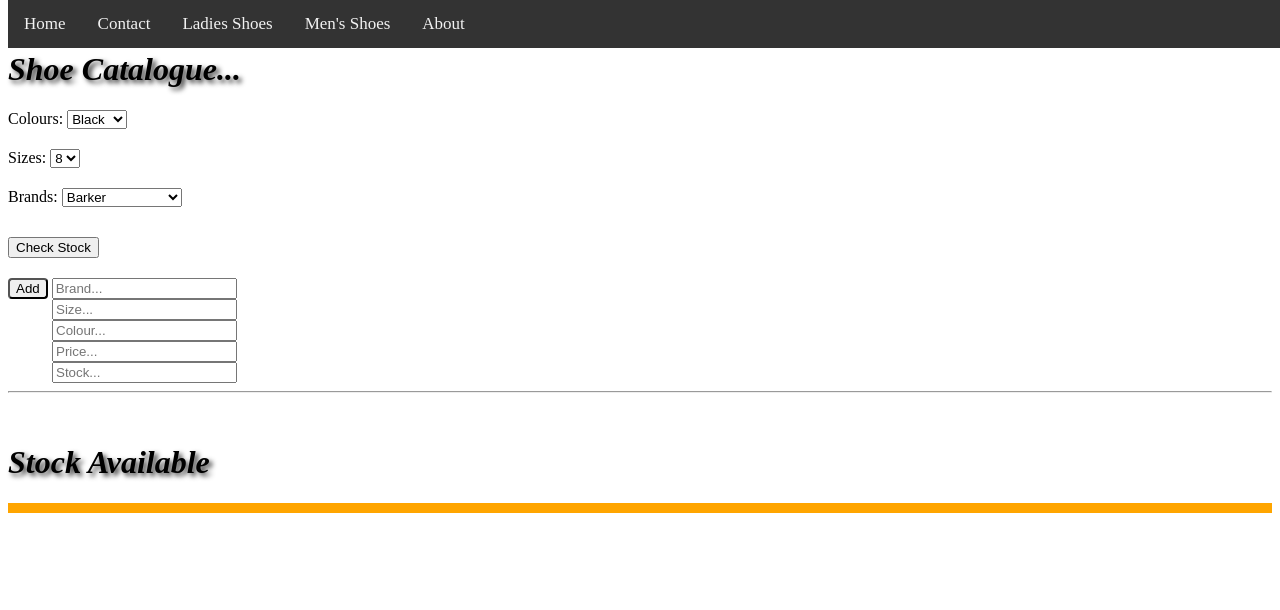
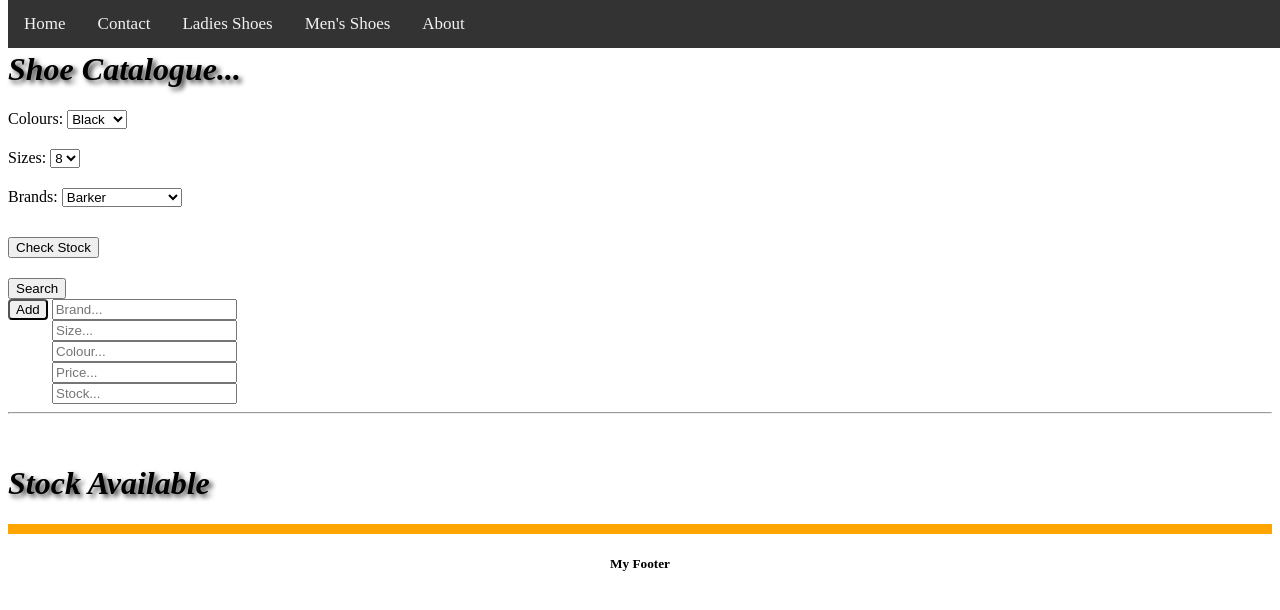
Before and after one commit to Athandwa/Shoe_Catalogue, a plain HTML site: page index.html in a window 1280 px wide. Drawn offline with nearby package versions, Linux system fonts and the light colour scheme.

Commit message:
created search button

```diff
--- a/index.html
+++ b/index.html
@@ -9,6 +9,7 @@
 </head>
 
 <body>
+  <div data-role="page" id="pageone">
     <script type="text/x-handlebars-tamplate" class="shoeTamplate">
         <table>
             <thead>
@@ -72,11 +73,12 @@
 
     </div>
 
-
-
-
     <div class="checkButton">
         <button id="check" onclick="checkingStock()">Check Stock</button>
+    </div>
+
+    <div class="srchBtn">
+      <button type="search" name="Search">Search</button>
     </div>
     <div class="displayStock">
         <button type="button" class="addButton" name="button">Add</button>
@@ -91,6 +93,11 @@
     <div id="tableStock">
 
     </div>
+
+    <center><div data-role="footer">
+  <h5>My Footer</h>
+</div></center>
+</div>
 </body>
 <script src="shoe_catalogue.js" charset="utf-8"></script>
 
```
